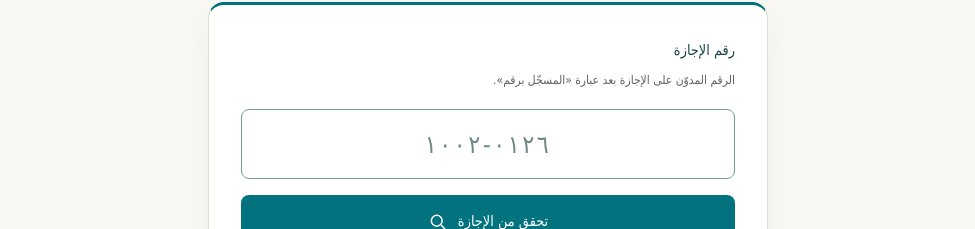
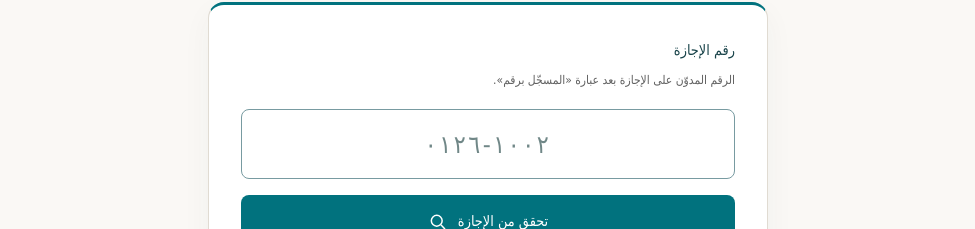
Before and after one commit to Muzakkir-ai/asaneed, a Next.js app: page / in a window 1280 px wide. Shown: the part 350-579 px from the top of the page, without its empty margins (258-1233 px from the left). Built offline with nearby package versions, Linux system fonts and the light colour scheme.

Commit message:
Keep Arabic registration groups in their intended left-to-right order

```diff
--- a/app/globals.css
+++ b/app/globals.css
@@ -22,7 +22,8 @@ label { display:block; margin-top:20px; font-size:.9rem; font-weight:500; }
 .verification-form label { margin-top:0; }
 .field-hint { margin:5px 0 17px; font-size:.75rem; color:var(--muted); }
 input { width:100%; padding:13px 16px; border:1px solid hsl(188 18% 55%); border-radius:8px; font:inherit; color:var(--ink); background:white; }
-.number-input-wrap input { font-size:1.55rem; font-weight:400; text-align:center; letter-spacing:.1em; height:70px; }
+.number-input-wrap input { font-size:1.55rem; font-weight:400; text-align:center; letter-spacing:.1em; height:70px; direction:ltr; unicode-bidi:bidi-override; }
+.number-input-wrap input::placeholder { direction:ltr; unicode-bidi:bidi-override; }
 input::placeholder { color:#708787; opacity:1; }
 button,.button { display:inline-block; background:var(--accent); color:white; border:0; border-radius:8px; padding:12px 24px; font:inherit; margin-top:24px; text-decoration:none; cursor:pointer; }
 .verify-button { width:100%; margin-top:16px; display:flex; align-items:center; justify-content:center; gap:10px; min-height:53px; font-size:.9rem; font-weight:500; }
@@ -42,7 +43,8 @@ dl { margin:0; }
 dl>div { display:grid; grid-template-columns:105px minmax(0,1fr); gap:12px; padding:11px 0; border-bottom:1px solid var(--paper); font-size:.8rem; }
 dt { color:var(--muted); }
 dd { margin:0; overflow-wrap:anywhere; }
-.registration-number { display:inline-block; direction:ltr; unicode-bidi:isolate; letter-spacing:.06em; }
+.registration-number { display:inline-flex; direction:ltr; unicode-bidi:isolate; letter-spacing:.06em; gap:.12em; }
+.registration-number span { direction:ltr; unicode-bidi:bidi-override; }
 .site-footer { text-align:center; color:var(--muted); font-size:.7rem; padding:28px 0 38px; }
 .panel { background:white; border:1px solid var(--border); border-radius:16px; padding:32px; margin:64px 0; }
 button:focus-visible,a:focus-visible,input:focus-visible { outline:3px solid var(--gold); outline-offset:4px; }
--- a/app/verification-form.tsx
+++ b/app/verification-form.tsx
@@ -13,7 +13,7 @@ export default function VerificationForm() {
   if (loading) return;
   setResult(null); setError(''); setInvalid(false);
   const normalized = normalizeRegistration(number);
-  if (!isRegistration(normalized)) { setInvalid(true); setError('أدخل رقمًا من ثمانية أرقام، مثل ٠١٢٦-١٠٠٢.'); return; }
+  if (!isRegistration(normalized)) { setInvalid(true); setError('أدخل رقمًا من ثمانية أرقام، مع شرطة بعد أول أربعة أرقام.'); return; }
   setLoading(true);
   try {
    const response = await fetch('/api/verify',{method:'POST',headers:{'Content-Type':'application/json'},body:JSON.stringify({number:normalized}),cache:'no-store',signal:AbortSignal.timeout(12000)});
@@ -27,7 +27,7 @@ export default function VerificationForm() {
   <form onSubmit={submit} className="verification-form" aria-busy={loading}>
    <label htmlFor="ijazah-number">رقم الإجازة</label>
    <p id="number-hint" className="field-hint">الرقم المدوّن على الإجازة بعد عبارة «المسجّل برقم».</p>
-   <div className="number-input-wrap"><input id="ijazah-number" name="number" value={number} onChange={event=>{setNumber(event.target.value);setResult(null);setError('');setInvalid(false);}} dir="ltr" inputMode="numeric" autoComplete="off" spellCheck={false} maxLength={32} placeholder="٠١٢٦-١٠٠٢" required disabled={loading} aria-describedby={error?'number-hint verification-error':'number-hint'} aria-invalid={invalid}/></div>
+   <div className="number-input-wrap"><input id="ijazah-number" name="number" value={number} onChange={event=>{setNumber(event.target.value);setResult(null);setError('');setInvalid(false);}} dir="ltr" inputMode="numeric" autoComplete="off" spellCheck={false} maxLength={32} placeholder={'\u2066٠١٢٦\u2069-\u2066١٠٠٢\u2069'} required disabled={loading} aria-describedby={error?'number-hint verification-error':'number-hint'} aria-invalid={invalid}/></div>
    <button type="submit" className="verify-button" disabled={loading}>{loading?<><span className="spinner" aria-hidden="true"/>جارٍ التحقق…</>:<>تحقق من الإجازة<svg aria-hidden="true" viewBox="0 0 24 24" fill="none"><circle cx="10.5" cy="10.5" r="6.5"/><path d="m16 16 4 4"/></svg></>}</button>
    <p className="input-note">يمكنك إدخال الرقم بالأرقام العربية أو الإنجليزية.</p>
    {error&&<p id="verification-error" role="alert" className="lookup-message lookup-error">{error}</p>}
@@ -36,7 +36,7 @@ export default function VerificationForm() {
    {result?.status==='preparing'&&<div className="lookup-message"><h2>سجل التحقق قيد التجهيز</h2><p>ستتوفر نتائج التحقق بعد إدراج الإجازات المعتمدة في السجل.</p></div>}
    {result?.status==='not_found'&&<div className="lookup-message"><h2>لم نعثر على إجازة بهذا الرقم</h2><p>تحقق من الرقم المدوّن على الإجازة وحاول مجددًا. قد لا تكون الإجازة قد أُدرجت في السجل بعد.</p></div>}
    {result?.status==='verified'&&<section className="verified-result"><p className="verified-badge"><span aria-hidden="true">✓</span> إجازة معتمدة</p><h2>{result.certificate.student_name}</h2><dl>
-    <div><dt>رقم الإجازة</dt><dd><bdi dir="ltr" className="registration-number">{arabicDigits(result.certificate.registration_number)}</bdi></dd></div>
+    <div><dt>رقم الإجازة</dt><dd><bdi dir="ltr" className="registration-number"><span>{arabicDigits(result.certificate.registration_number.slice(0,4))}</span><span>-</span><span>{arabicDigits(result.certificate.registration_number.slice(5))}</span></bdi></dd></div>
     <div><dt>المجيز</dt><dd>{result.certificate.issuer_name}</dd></div>
     <div><dt>القراءة</dt><dd>{result.certificate.qiraah_name}</dd></div>
     <div><dt>الرواية</dt><dd>{result.certificate.riwayah_name}</dd></div>
```
